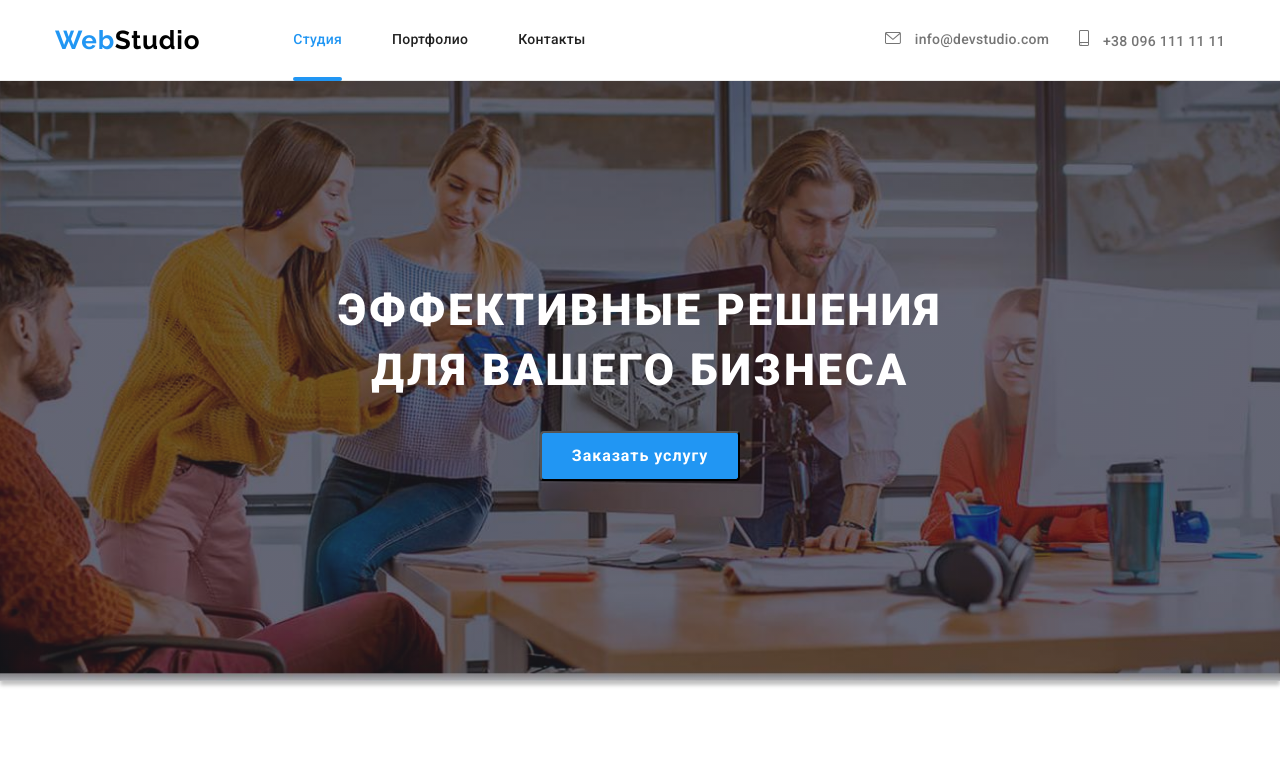
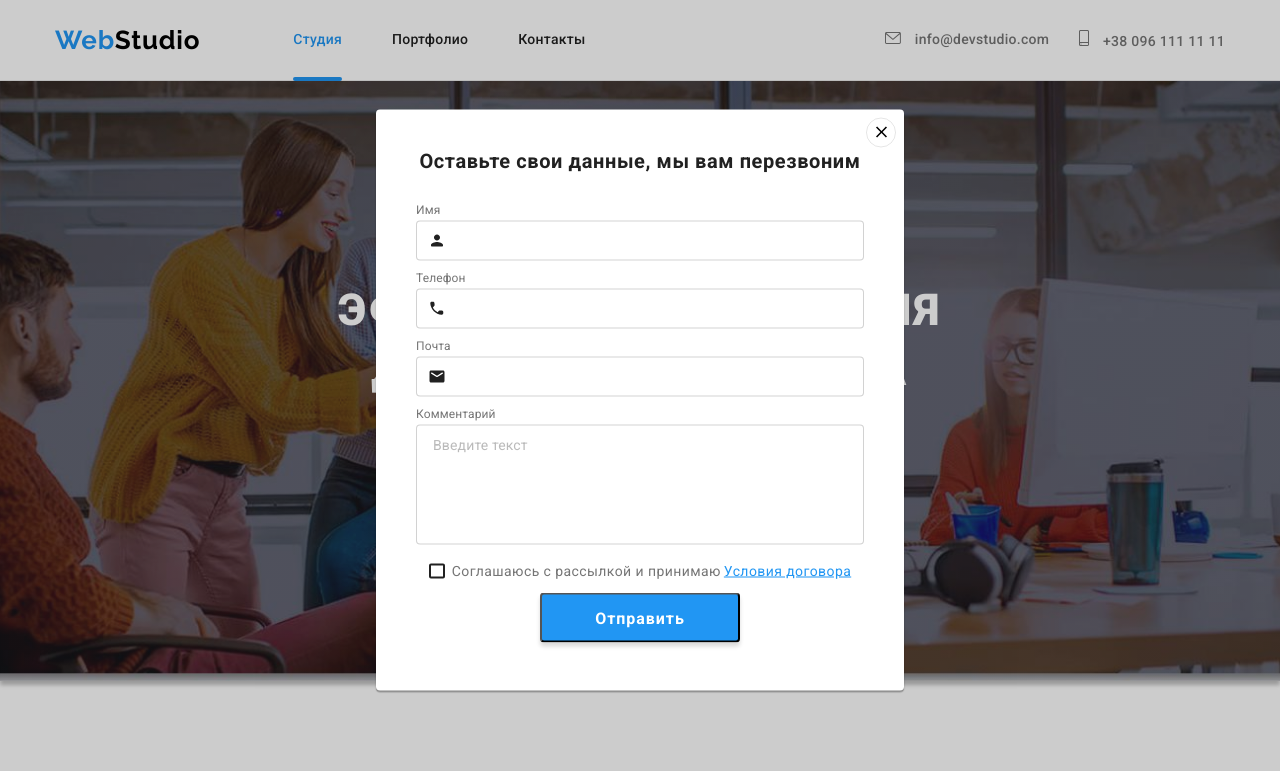
Before and after one commit to Ivan-Laptiev/goit-markup-hw-06, a plain HTML site: page index.html in a window 1280 px wide. Shown: the top 771 px of the page. Drawn offline with Linux system fonts and the light colour scheme.

Commit message:
Після виправленнь

```diff
--- a/css/styles.css
+++ b/css/styles.css
@@ -577,7 +577,7 @@ body {
 }
 
 .part-online-form {
-   /* display: flex;  */
+  /* display: flex;  */
   padding-top: 12px;
   /* height: 100%; */
   /* display: flex; */
@@ -629,11 +629,11 @@ body {
   text-align: center;
   align-items: center;
   justify-content: center;
-  }
+}
 
-  .regular-coustomers-logo{
-    margin-left: 10px;
-  }
+.regular-coustomers-logo {
+  margin-left: 10px;
+}
 
 /*-------------------------------------PORTFOLIO-MAIN-----------------------------*/
 
@@ -841,6 +841,13 @@ body {
   border-radius: 4px;
   resize: none;
   padding: 12px 16px 12px 16px;
+  transition: border-color 250ms cubic-bezier(0.4, 0, 0.2, 1);
+  outline: none;
+}
+
+.modal-form-text:focus {
+  border-color: var(--accent-color);
+  transition: border-color 250ms cubic-bezier(0.4, 0, 0.2, 1);
 }
 
 .modal-form-text::placeholder {
@@ -918,7 +925,11 @@ body {
   border: none;
 }
 
-.modal-close {
+.modal-check:focus + .check-text .check-item {
+  border-color: var(--accent-color);
+}
+
+.modal-close-btn {
   width: 30px;
   height: 30px;
   position: absolute;
@@ -932,10 +943,15 @@ body {
   display: flex;
   align-items: center;
   justify-content: center;
-  transition: fill 1250ms cubic-bezier(0.4, 0, 0.2, 1);
+  outline: none;
+  transition: fill 250ms cubic-bezier(0.4, 0, 0.2, 1);
 }
 
-.modal-close:hover {
+.modal-close-btn:hover {
+  fill: var(--accent-color);
+}
+
+.modal-close-btn:focus {
   fill: var(--accent-color);
 }
 
--- a/index.html
+++ b/index.html
@@ -477,9 +477,9 @@
         </div>
       </div>
     </footer>
-    <div class="backdrop is-hidden" data-modal>
+    <div class="backdrop" data-modal>
       <div class="modal">
-        <button type="button" class="modal-close" data-modal-close>
+        <button type="button" class="modal-close-btn" data-modal-close>
           <svg class="modal-close-icon" width="18" height="18">
             <use href="./images/icons.svg#icon-close"></use>
           </svg>
@@ -562,6 +562,6 @@
         </form>
       </div>
     </div>
-    <script src="./js/modal.js"></script>
+    <!-- <script src="./js/modal.js"></script> -->
   </body>
 </html>
```
